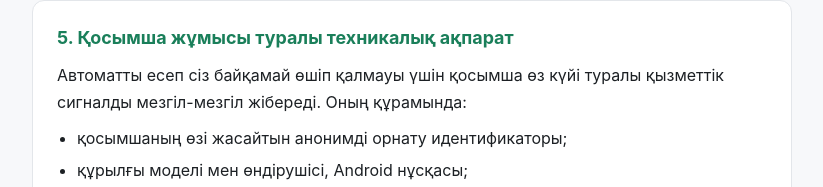
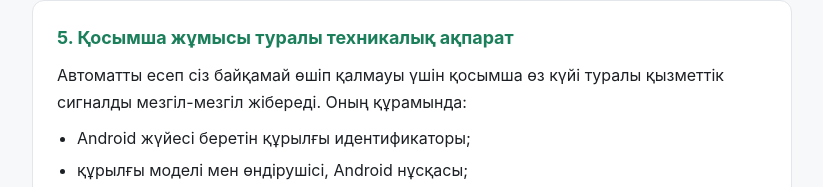
Before and after one commit to westcoastalmaty-ship-it/kud-app, a plain HTML site: page privacy-kz.html in a window 1280 px wide. Shown: the part 2080-2267 px from the top of the page, without its empty margins (228-1051 px from the left). Drawn offline with Linux system fonts and the light colour scheme.

Commit message:
Update privacy-kz.html

```diff
--- a/privacy-kz.html
+++ b/privacy-kz.html
@@ -127,7 +127,7 @@
   <h2>5. Қосымша жұмысы туралы техникалық ақпарат</h2>
   <p>Автоматты есеп сіз байқамай өшіп қалмауы үшін қосымша өз күйі туралы қызметтік сигналды мезгіл-мезгіл жібереді. Оның құрамында:</p>
   <ul>
-    <li>қосымшаның өзі жасайтын анонимді орнату идентификаторы;</li>
+    <li>Android жүйесі беретін құрылғы идентификаторы;</li>
     <li>құрылғы моделі мен өндірушісі, Android нұсқасы;</li>
     <li>қосымша нұсқасы және автоматты есеп қызметінің күйі.</li>
   </ul>
```
